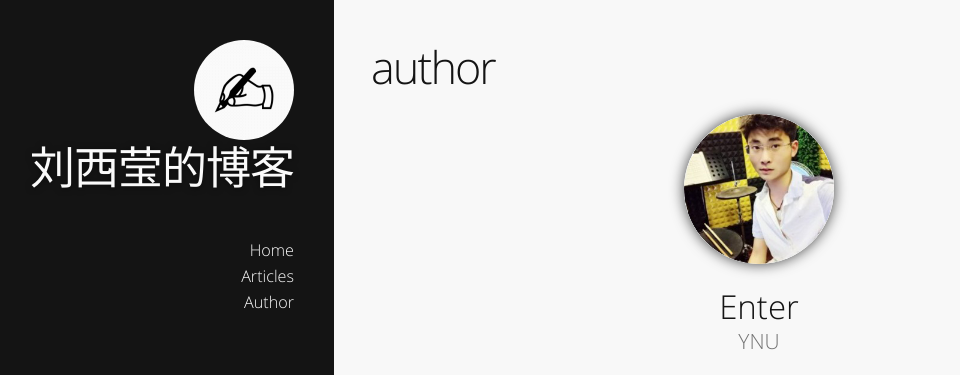
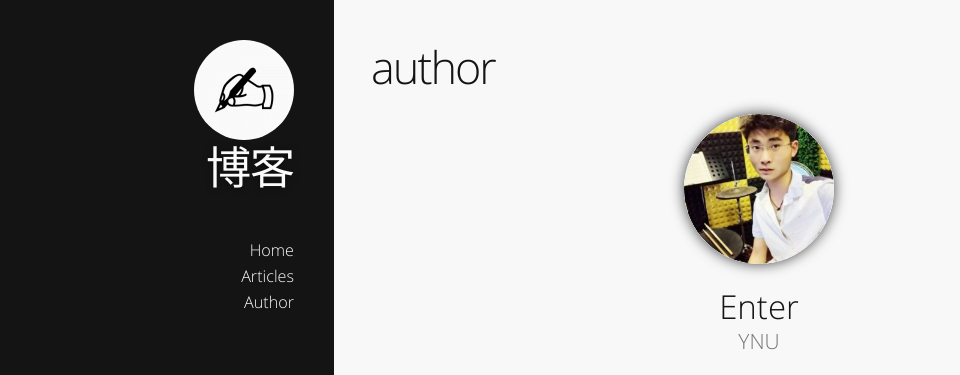
Before and after one commit to LiuXiYing/liuxiying.github.io, a plain HTML site: page author/index.html in a window 1280 px wide. Shown: the top 375 px of the page, without its empty margins (96-1056 px from the left). Drawn offline with Linux system fonts and the light colour scheme.

Commit message:
Update index.html

```diff
--- a/author/index.html
+++ b/author/index.html
@@ -37,7 +37,7 @@
 <body itemscope itemtype="https://schema.org/WebPage">
 <header itemscope itemtype="https://schema.org/WPHeader">
     <div class="logo"></div>
-    <h1><a href="/" alt="Enter's Blog" title="Enter's Blog" itemprop="headline">刘西莹的博客</a></h1>
+    <h1><a href="/" alt="Enter's Blog" title="Enter's Blog" itemprop="headline">博客</a></h1>
     <p itemprop="description"></p>
     <nav itemscope itemtype="https://schema.org/SiteNavigationElement">
         <ul>
```
